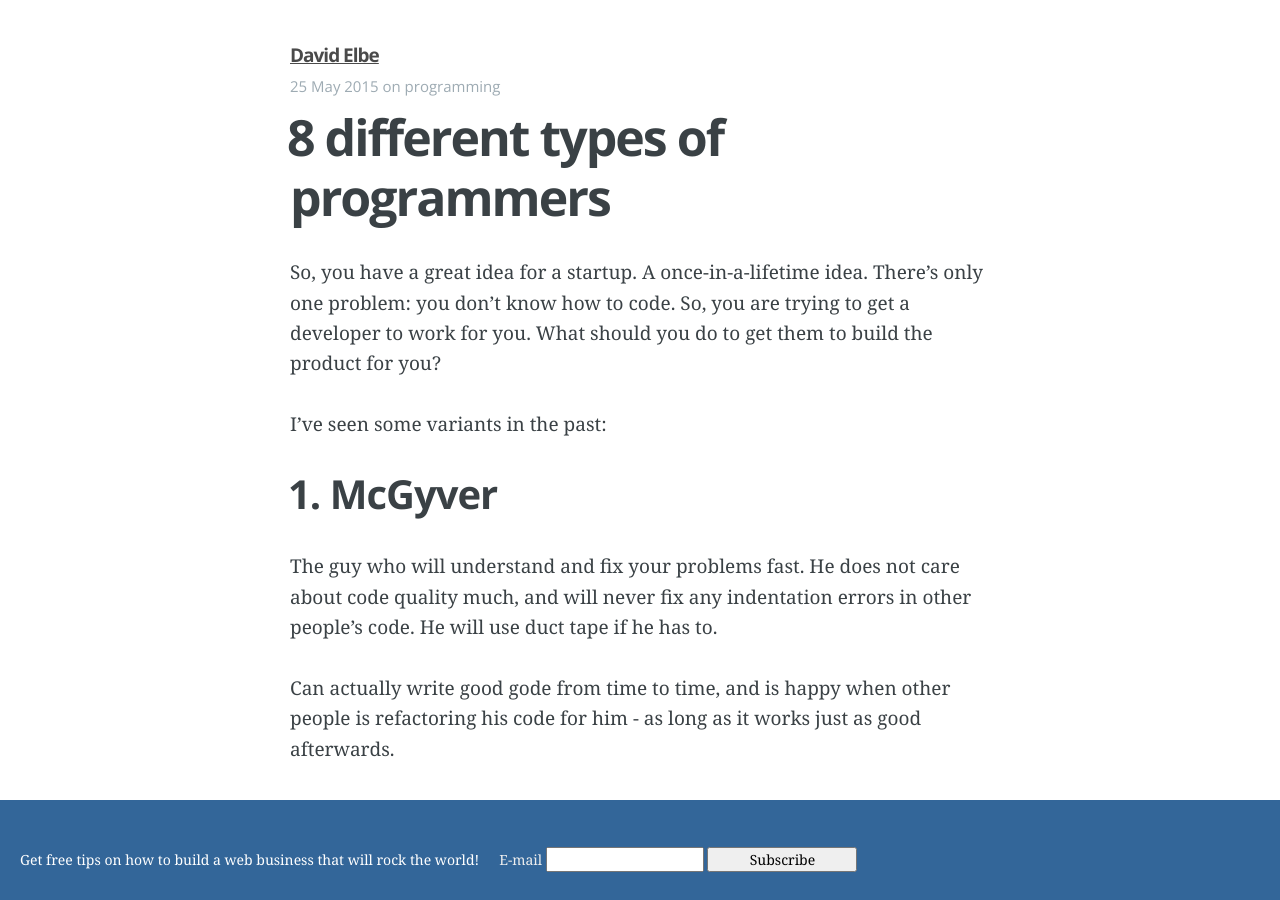
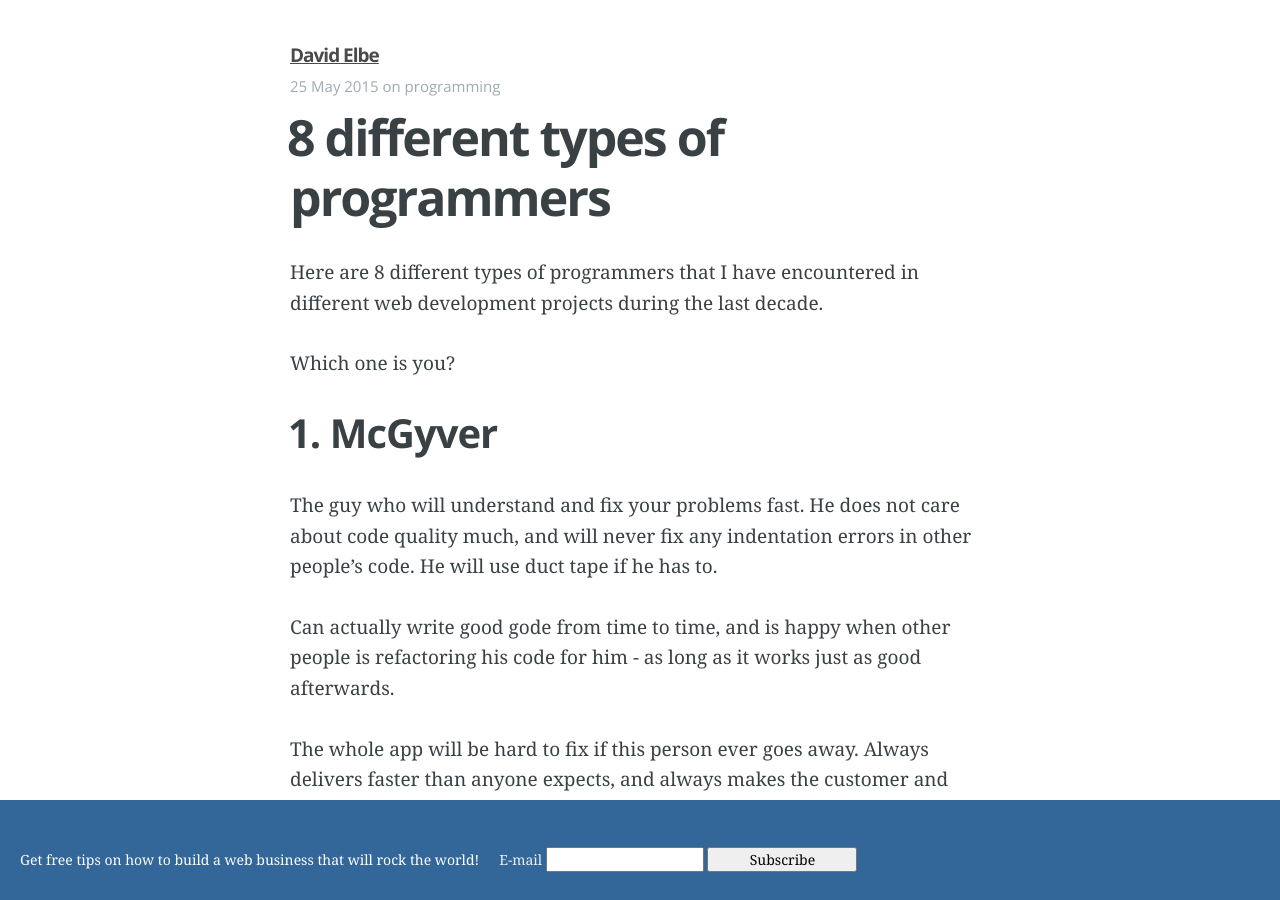
Before and after one commit to davidelbe/david.elbe.me, a Jekyll site: the page built from _posts/2015-05-25-different-types-of-programmers.md, in a window 1280 px wide and 900 px high. Built offline with Jekyll 4.4.1, drawn with Linux system fonts in a browser that asks for light colours; Markdown is read by kramdown in place of the engine named in the settings; comment, search, counter and statistics services are not loaded.

Commit message:
Updated paragraph

```diff
--- a/_posts/2015-05-25-different-types-of-programmers.md
+++ b/_posts/2015-05-25-different-types-of-programmers.md
@@ -6,11 +6,10 @@ disqus: true
 categories: programming
 ---
 
-So, you have a great idea for a startup. A once-in-a-lifetime idea. There's only one
-problem: you don't know how to code. So, you are trying to get a developer to work for
-you. What should you do to get them to build the product for you?
+Here are 8 different types of programmers that I have encountered in
+different web development projects during the last decade.
 
-I've seen some variants in the past:
+Which one is you?
 
 
 ## 1. McGyver
```
